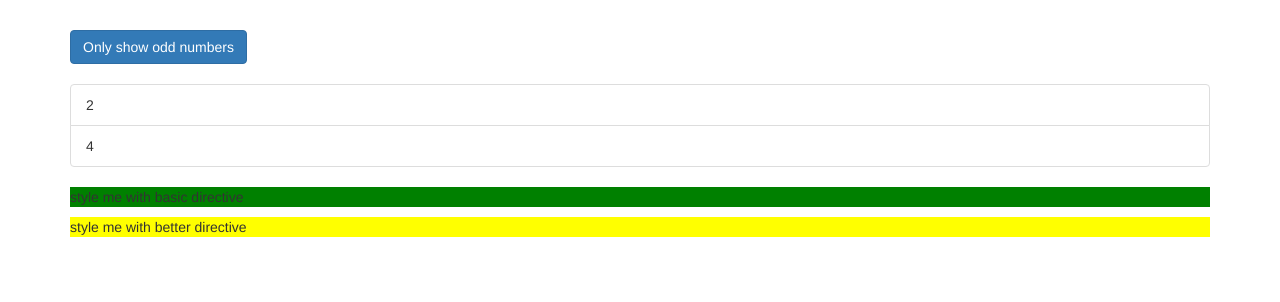
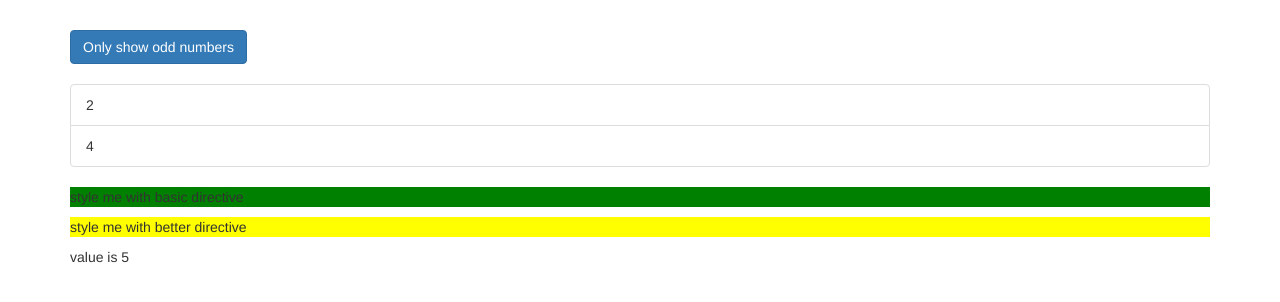
Before and after one commit to nimishawilson/learning-angular-directives, an Angular app: page / in a window 1280 px wide. Shown: the top 302 px of the page. Built offline with nearby package versions, Linux system fonts and the light colour scheme.

Commit message:
ngSwitch

```diff
--- a/src/app/app.component.html
+++ b/src/app/app.component.html
@@ -32,6 +32,14 @@
       </ul>
       <p appBasicHighlight> style me with basic directive </p>
       <p [appBetterHighlight]="'red'" [defaultColor]="'yellow'"> style me with better directive </p>
+
+      <div [ngSwitch]="value">
+         <p *ngSwitchCase="5"> value is 5 </p>
+         <p *ngSwitchCase="10"> value is 10</p>
+         <p *ngSwitchCase="100"> value is 100</p>
+         <p *ngSwitchDefault> value is Default</p>
+       </div>
+
       <ng-template [ngIf]="onlyOdd">
         <p>Only odd</p>
       </ng-template>
--- a/src/app/app.component.ts
+++ b/src/app/app.component.ts
@@ -10,4 +10,5 @@
   oddNumbers = [1, 3, 5];
   evenNumbers = [2, 4];
   onlyOdd = false;
+  value = 5;
 }
```
